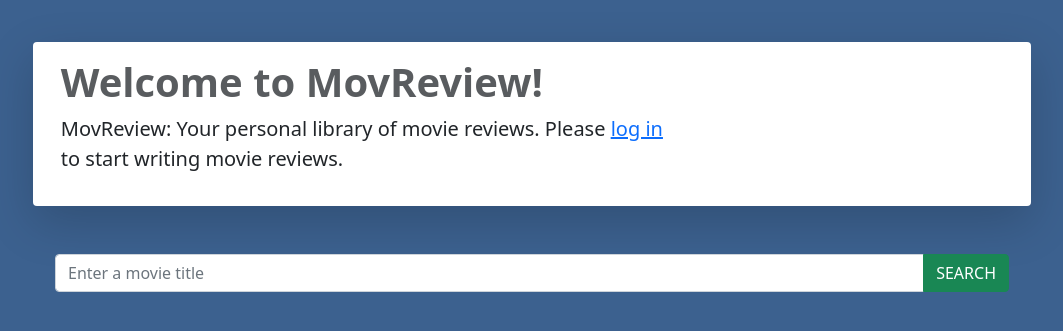
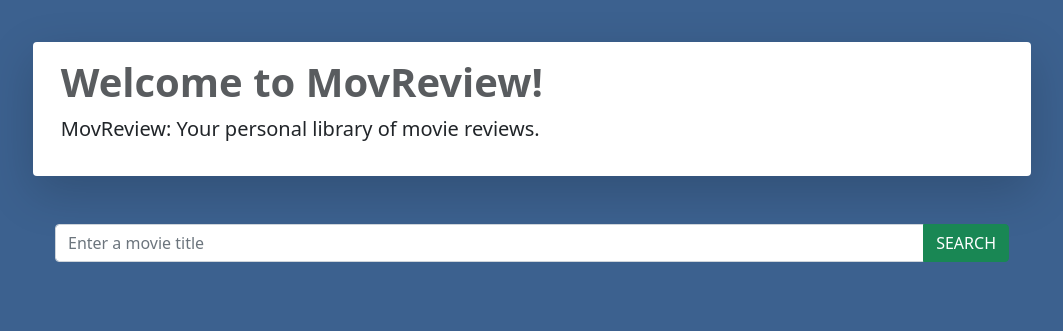
Before and after one commit to CatchJames/FinalProject_JamesNeville, a Django app: page /home/explore/ in a window 1280 px wide. Shown: the part 56-387 px from the top of the page, without its empty margins (108-1171 px from the left). Run offline with Django 3.2, Linux system fonts and the light colour scheme.

Commit message:
Commit 3

```diff
--- a/FinalProject_JamesNeville/settings.py
+++ b/FinalProject_JamesNeville/settings.py
@@ -121,8 +121,8 @@ USE_TZ = True
 
 STATIC_URL = '/static/'
 
-#STATICFILES_DIRS = ['static']
-STATIC_ROOT = BASE_DIR / 'static'
+STATICFILES_DIRS = ['static']
+
 
 # Default primary key field type
 # https://docs.djangoproject.com/en/3.2/ref/settings/#default-auto-field
--- a/WebSite/urls.py
+++ b/WebSite/urls.py
@@ -3,14 +3,17 @@ from . import views
 
 urlpatterns = [
     path('', views.welcome, name='welcome'),
-    path('home/', views.homepage, name='home'),
-    path('addreview/', views.add_review, name='addreview'),
+    path('home/', views.home, name='home'),
+    path('addreview/<str:id>', views.add_review, name='addreview'),
+    path('updatereview/<int:id>', views.update_review, name='updatereview'),
+    path('deletereview/<int:id>', views.delete_review, name='deletereview'),
 
     path('register/', views.register_user, name='register'),
     path('login/', views.login_user, name='login'),
     path('logout/', views.logout_user, name='logout'),
-    path('review/', views.review, name='review'),
 
     path('explore/', views.explore, name='explore'),
+    path('storeinfo/', views.storeinfo, name='storeinfo'),
+
 
 ]
--- a/WebSite/views.py
+++ b/WebSite/views.py
@@ -9,9 +9,11 @@ import requests
 
 
 @login_required(login_url='welcome')
-def homepage(request):
-    reviews = MovieReview.objects.filter(user=request.user)
-    context = {'reviews': reviews}
+def home(request):
+    #reviews = MovieReview.objects.filter(created_by=request.user)
+    reviews = MovieReview.objects.all()
+    data = MovieReview.objects.all()
+    context = {'data': data, 'reviews': reviews}
 
     return render(request, 'WebSite/homepage.html', context)
 
@@ -33,7 +35,7 @@ def login_user(request):
         if form.is_valid():
             user = form.get_user()
             login(request, user)
-            return redirect('home')
+            return redirect('explore')
 
     context = {'form': form}
     return render(request, 'WebSite/login.html', context)
@@ -54,23 +56,50 @@ def explore(request):
 
 
 @login_required(login_url='welcome')
-def review(request):
-    reviews = MovieReview.objects.all()
-    form = MovieReviewForm()
-    context = {'form': form, 'reviews': reviews}
-    return render(request, 'WebSite/review.html', context)
-
-
-def add_review(request):
-    form = MovieReviewForm(request.POST or None)
+def add_review(request, id):
+    last_record = MovieReview.objects.get(id=id)
+    form = MovieReviewForm(request.POST or None, instance=last_record)
     if request.method == 'POST':
         if form.is_valid():
             form.instance.user = request.user
             form.save()
-            return redirect('dune')
+            return redirect('home')
+    context = {"form": form, "record": last_record}
 
-    return render(request, 'WebSite/review.html')
+    return render(request, 'WebSite/review.html', context)
 
 
-def add_movie(request):
-    return render(request, 'WebSite/review.html')
+
+def storeinfo(request):
+    if request.method == 'POST':
+        title = request.POST.get("title")
+        image = request.POST.get("image")
+        year = request.POST.get("year")
+        print(title, image, year)
+        MovieReview.objects.create(title=title, poster=image, year=year)
+        last_record = MovieReview.objects.all().last()
+        return redirect('addreview', last_record.id)
+    else:
+        return redirect('home')
+
+
+def update_review(request, id):
+    review = MovieReview.objects.get(id=id)
+    form = MovieReviewForm(request.POST or None, instance=review)
+    if request.method == 'POST':
+        if form.is_valid():
+            form.save()
+            return redirect('home')
+
+    context = {'form': form}
+    return render(request, 'WebSite/update.html', context)
+
+
+def delete_review(request, id):
+    review = MovieReview.objects.get(id=id)
+    context = {'review': review}
+    if request.method == 'POST':
+        review.delete()
+        return redirect('home')
+
+    return render(request, 'Website/delete.html', context)
--- a/static/js/movieAPI.js
+++ b/static/js/movieAPI.js
@@ -1,5 +1,9 @@
 $(document).ready(function () {
+
     $('button').click(function () {
+        let title;
+        let poster;
+        let year;
 
         // Clear before adding in case the user clicks the button twice
         $('#results').empty();
@@ -7,11 +11,12 @@ $(document).ready(function () {
         // Get the search
         const movie_title = $('input[name=movie_title]').val();
 
+
         $.ajax({
             "async": true,
             "crossDomain": true,
-            "s": movie_title,
-            "url": "https://movie-database-imdb-alternative.p.rapidapi.com/?s=Jaws&r=json&page=1",
+            "data": {'s': movie_title, 'r': 'json', 'page': '1'},
+            "url": "https://movie-database-imdb-alternative.p.rapidapi.com/",
             "method": "GET",
             "headers": {
                 "x-rapidapi-host": "movie-database-imdb-alternative.p.rapidapi.com",
@@ -21,39 +26,39 @@ $(document).ready(function () {
 
                 const totalResults = data.totalResults;
 
+
                 if (totalResults > 0) {
 
                     $.each(data.Search, function (i, item) {
 
 
-                        const title = item.Title;
-                        const poster = item.Poster;
-                        const year = item.Year;
+                        title = item.Title;
+                        poster = item.Poster;
+                        year = item.Year;
 
 
-                        // Append our result into our page
+                        // Append result
                         $('#results').append('' +
                             '            <div class="shadow">\n' +
                             '<div class="card mb-3">\n' +
                             '                        <div class="row g-0 align-items-center">\n' +
                             '                            <div class="col-md-4">\n' +
-                            `                                <img src="${poster}" class="card-img rounded p-1" alt="business-image">\n` +
+                            `                                <img src="${poster}" class="card-img rounded p-1" id="movie-poster-${i}" alt="movie-poster">\n` +
                             '                            </div>\n' +
                             '                            <div class="col-md-8">\n' +
                             '                                <div class="card-body">\n' +
                             '                                    <div class="row">\n' +
                             '                                        <div class="col-md-9">\n' +
-                            `                                            <h3 class="card-title">${title}</h3>\n` +
+                            `                                            <h3 class="card-title" id="movie-title-${i}">${title}</h3>\n` +
                             '                                        </div>\n' +
                             '                                        <div class="col-md-3">\n' +
-                            `                                            <small class="text-muted">Year: ${year}</small>\n` +
+                            `                                            <small class="text-muted" id="movie-year-${i}">Year: ${year}</small>\n` +
                             '                                            <br>\n' +
                             `                                            <small class="fs-4 text-success fw-bold"></small>\n` +
                             '                                        </div>\n' +
                             '                                    </div>\n' +
                             '                                    </div class="row">\n' +
-                            `                                    <a role="button" class="btn btn-primary" href="{% url 'review' %}">Read Your Reviews</a>\n` +
-                            `                                    <a role="button" class="btn btn-primary" href="{% url 'review' %}">Write A New Review</a>\n` +
+                            `                                    <button onclick="foo(${i})" class="btn btn-primary" id="write-review">Write Review</button>\n` +
                             `                                      <div id="transaction-${i}"></div>\n` +
                             '                                </div>\n' +
                             '                            </div>\n' +
@@ -68,20 +73,15 @@ $(document).ready(function () {
             }
         });
     });
+});
 
+function foo(i) {
+    title = $('#movie-title-' + i).text();
+    poster = $('#movie-poster-' + i).attr("src");
+    year = $('#movie-year-' + i).text();
 
-    function ratingGenerator(rating, index) {
-        // 5-star rating generated via fa-star from fontAwesome
-        for (let i = 0; i < 5; i++) {
-            if (i < rating) {
-                $('#rating-' + index).append('<span class="fa fa-star checked"></span>');
-            } else {
-                $('#rating-' + index).append('<span class="fa fa-star"></span>');
-            }
-        }
-    }
-
-
-
-
-});
+    $('#title').val(title);
+    $('#image').val(poster);
+    $('#year').val(year);
+    $('#movie-form').submit();
+}
--- a/templates/WebSite/explore.html
+++ b/templates/WebSite/explore.html
@@ -19,8 +19,7 @@
             <div class="row align-items-center">
                 <div class="col-lg-8 col-12 justify-content-center">
                     <h1 class="text-center text-sm-start fw-bold text-dark text-opacity-75">Welcome to MovReview!</h1>
-                <p class="lead">MovReview: Your personal library of movie reviews. Please
-                    <a href="{% url 'login' %}">log in</a> to start writing movie reviews.</p>
+                    <p class="lead">MovReview: Your personal library of movie reviews.</p>
 
                 </div>
                 <div class="col-md-4 col-12">
@@ -42,79 +41,16 @@
         </div>
     </div>
 
-
-
-
-
-
-
-    {% comment %}<div class="section shadow-lg p-3 mb-5 bg-body rounded">
-        <div class="container p-5">
-            <div class="row align-items-center">
-                <div class="col-lg-6 col-12  order-1 justify-content-center">
-                    <h2 class="text-center text-sm-start ">Dune (2021)</h2>
-                    <p class="lead">Paul Atreides, a brilliant and gifted young man born into a great destiny beyond his
-                        understanding, must travel to the most dangerous planet in the universe to ensure the future of
-                        his family and his people. As malevolent forces explode into conflict over the planet's
-                        exclusive supply of the most precious resource in existence, only those who can conquer their
-                        own fear will survive.</p>
-                    <div class="row">
-                        <a role="button" class="btn btn-primary" href="{% url 'dune' %}">Read Reviews</a>
-
-                        <a role="button" class="btn btn-primary" href="{% url 'dune' %}">Write a review</a>
-                    </div>
-
-
-                </div>
-                <div class="col-lg-6 col-12 order-lg-2">
-                    <img src="{% static 'images/dune.jpg' %}" class="img-fluid" alt="Dune"/>
-                </div>
-            </div>
-        </div>
-    </div>
-
-    <div class="section shadow-lg p-3 mb-5 bg-body rounded">
-        <div class="container p-5">
-            <div class="row align-items-center">
-                <div class="col-lg-6 col-12  order-1 justify-content-center">
-                    <h2 class="text-center text-sm-start ">No Time To Die (2021)</h2>
-                    <p class="lead"></p>
-
-
-                </div>
-                <div class="col-lg-6 col-12 order-lg-2">
-                    <img src="{% static 'images/notimetodie.jpg' %}" class="img-fluid" alt="Dune"/>
-                </div>
-            </div>
-        </div>
-    </div>
-
-    <div class="section shadow-lg p-3 mb-5 bg-body rounded">
-        <div class="container p-5">
-            <div class="row align-items-center">
-                <div class="col-lg-6 col-12  order-1 justify-content-center">
-                    <h2 class="text-center text-sm-start ">The Green Knight (2021)</h2>
-                    <p class="lead"></p>
-
-
-                </div>
-                <div class="col-lg-6 col-12 order-lg-2">
-                    <img src="{% static 'images/thegreenknight.jpeg' %}" class="img-fluid" alt="Dune"/>
-                </div>
-            </div>
-        </div>
-    </div>{% endcomment %}
-
-
+    <form id="movie-form" action="{% url 'storeinfo' %}" method="post">
+    {% csrf_token %}
+        <input id="title" type="hidden" name="title">
+        <input id="image" type="hidden" name="image">
+        <input id="year" type="hidden" name="year">
+    </form>
 
 {% endblock %}
 
-
 {% block js %}
 
-    <script>
-
-    </script>
-    <script src="{% static 'js/movieAPI.js'  %}"></script>
-
+    <script src="{% static 'js/movieAPI.js' %}"></script>
 {% endblock %}
--- a/templates/WebSite/review.html
+++ b/templates/WebSite/review.html
@@ -19,7 +19,7 @@
                     <div class="col-lg-6 col-12  order-1 justify-content-center">
                         <h1>Write A Review!</h1>
 
-                        <form action="{% url 'addreview' %}" method="post">
+                        <form action="{% url 'addreview' record.id %}" method="post">
                             {% csrf_token %}
 
                             {{ form.as_p }}
@@ -28,7 +28,7 @@
 
                     </div>
                     <div class="col-lg-6 col-12 order-lg-2">
-                        <img src="{% static 'images/dune2.jpg' %}" class="img-fluid"  alt="Dune"/>
+                        <img src="{{record.poster}}" class="img-fluid"  alt="Dune"/>
                     </div>
                 </div>
             </div>
```
Also changed, not shown: WebSite/models.py (+7 -3 lines), templates/WebSite/homepage.html (+8 -5 lines), WebSite/migrations/0007_auto_20211208_0409.py (added), WebSite/migrations/0008_auto_20211208_0417.py (added), db3.sqlite3. Lines whose indentation alone changed are shown as unchanged.
